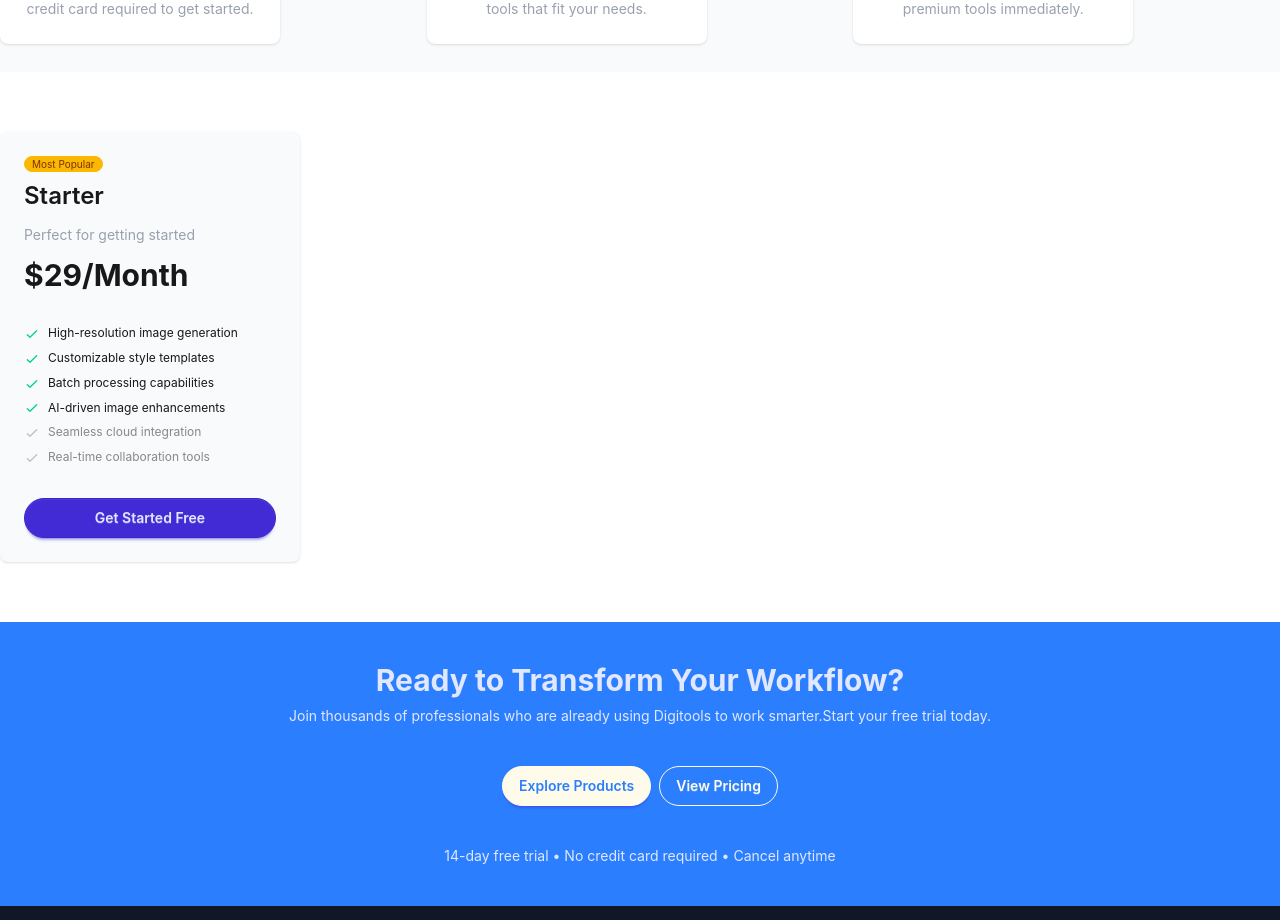
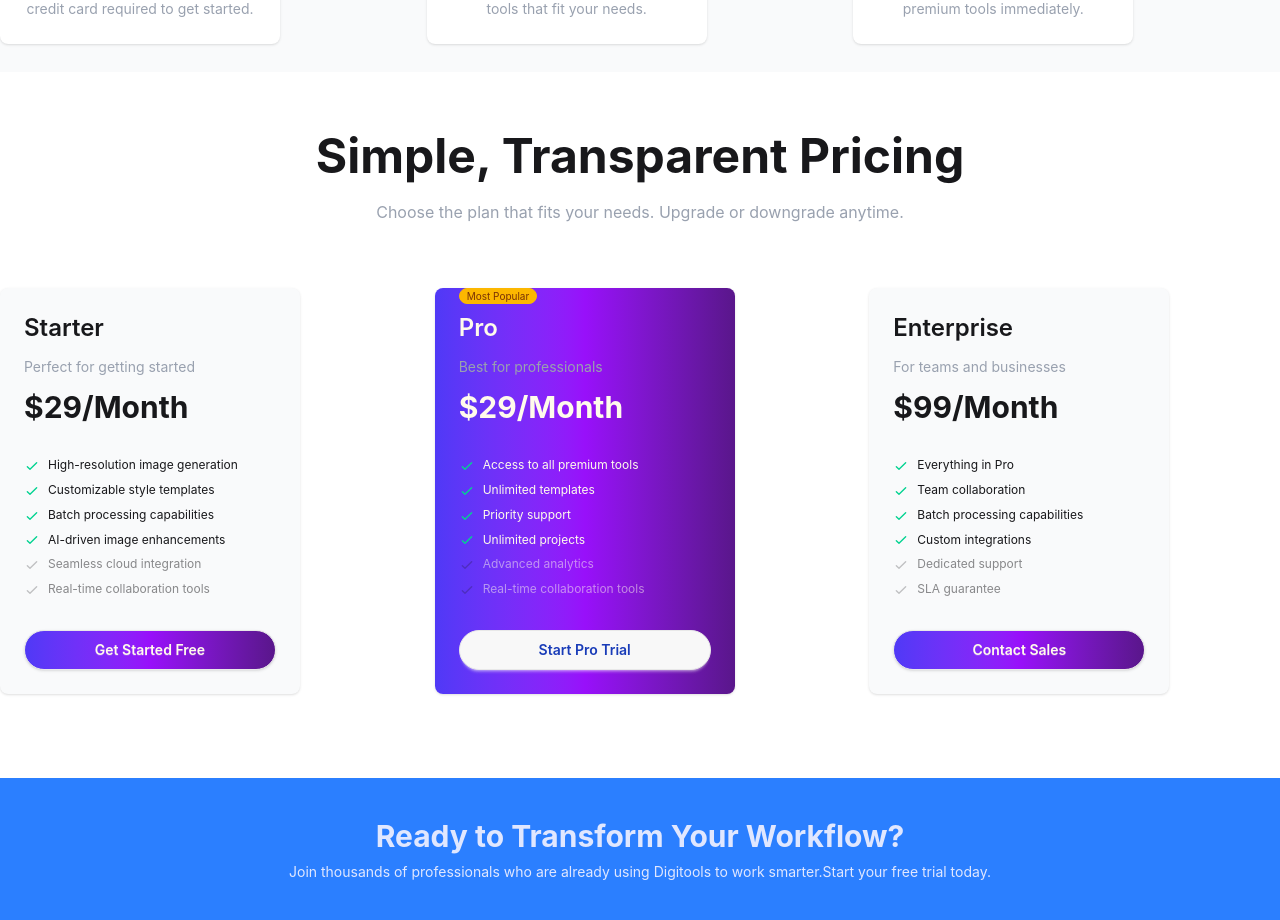
Before and after one commit to Sumona460/assignment-6, a React (Vite) app: page / in a window 1280 px wide. Shown: the part 3100-4020 px from the top of the page. Built offline with nearby package versions, Linux system fonts and the light colour scheme.

Commit message:
final touched up

```diff
--- a/src/components/Cards/Pricing.jsx
+++ b/src/components/Cards/Pricing.jsx
@@ -2,10 +2,17 @@ import React from 'react';
 
 const Pricing = () => {
     return (
-        <div className='my-15'>
-             <div className="card w-75 bg-gray-50 shadow-sm">
+        <div className='my-15 container mx-auto '>
+      <div className='text-center mb-5'>
+          <h2 className='text-5xl font-bold mb-5'>Simple, Transparent Pricing</h2>
+        <p className='text-gray-400 mb-10'>Choose the plan that fits your needs. Upgrade or downgrade anytime.</p>
+      </div>
+
+<section className='md:grid md:grid-cols-3 gap-6'>
+
+  <div className="card w-75 my-6 bg-gray-50 shadow-sm">
   <div className="card-body ">
-    <span className="badge badge-xs badge-warning">Most Popular</span>
+
     <div className="space-y-3">
       <h2 className="text-2xl font-semibold">Starter</h2>
       <p className='text-gray-400'>Perfect for getting started</p>
@@ -38,10 +45,97 @@ const Pricing = () => {
       </li>
     </ul>
     <div className="mt-6">
-      <button className="btn btn-primary btn-block rounded-full">Get Started Free</button>
+      <button className="btn bg-gradient-to-r from-indigo-600 via-purple-600 to-purple-900 shadow-sm text-amber-50 btn-block rounded-full">Get Started Free</button>
+    </div>
+</div>
+</div>
+
+
+ <div className="card w-75 my-6 bg-gradient-to-r from-indigo-600 via-purple-600 to-purple-900 shadow-sm text-amber-50">
+  <div className="card-body ">
+    <span className="badge badge-xs badge-warning items-center absolute top-0 ">Most Popular</span>
+    <div className="space-y-3">
+      <h2 className="text-2xl font-semibold">Pro</h2>
+      <p className='text-gray-400'>Best for professionals</p>
+      <span className="text-3xl font-bold">$29/Month</span>
+    </div>
+    <ul className="mt-6 flex flex-col gap-2 text-xs">
+      <li>
+        <svg xmlns="http://www.w3.org/2000/svg" className="size-4 me-2 inline-block text-success" fill="none" viewBox="0 0 24 24" stroke="currentColor"><path strokeLinecap="round" strokeLinejoin="round" strokeWidth="2" d="M5 13l4 4L19 7" /></svg>
+        <span>Access to all premium tools</span>
+      </li>
+      <li>
+        <svg xmlns="http://www.w3.org/2000/svg" className="size-4 me-2 inline-block text-success" fill="none" viewBox="0 0 24 24" stroke="currentColor"><path strokeLinecap="round" strokeLinejoin="round" strokeWidth="2" d="M5 13l4 4L19 7" /></svg>
+        <span>Unlimited templates</span>
+      </li>
+      <li>
+        <svg xmlns="http://www.w3.org/2000/svg" className="size-4 me-2 inline-block text-success" fill="none" viewBox="0 0 24 24" stroke="currentColor"><path strokeLinecap="round" strokeLinejoin="round" strokeWidth="2" d="M5 13l4 4L19 7" /></svg>
+        <span>Priority support</span>
+      </li>
+      <li>
+        <svg xmlns="http://www.w3.org/2000/svg" className="size-4 me-2 inline-block text-success" fill="none" viewBox="0 0 24 24" stroke="currentColor"><path strokeLinecap="round" strokeLinejoin="round" strokeWidth="2" d="M5 13l4 4L19 7" /></svg>
+        <span>Unlimited projects</span>
+      </li>
+      <li className="opacity-50">
+        <svg xmlns="http://www.w3.org/2000/svg" className="size-4 me-2 inline-block text-base-content/50" fill="none" viewBox="0 0 24 24" stroke="currentColor"><path strokeLinecap="round" strokeLinejoin="round" strokeWidth="2" d="M5 13l4 4L19 7" /></svg>
+        <span className="">Advanced analytics</span>
+      </li>
+      <li className="opacity-50">
+        <svg xmlns="http://www.w3.org/2000/svg" className="size-4 me-2 inline-block text-base-content/50" fill="none" viewBox="0 0 24 24" stroke="currentColor"><path strokeLinecap="round" strokeLinejoin="round" strokeWidth="2" d="M5 13l4 4L19 7" /></svg>
+        <span className="">Real-time collaboration tools</span>
+      </li>
+    </ul>
+    <div className="mt-6">
+      <button className="btn text-blue-800 btn-block rounded-full">Start Pro Trial</button>
     </div>
   </div>
 </div>
+
+
+<div className="card w-75 my-6 bg-gray-50 shadow-sm">
+  <div className="card-body ">
+
+    <div className="space-y-3">
+      <h2 className="text-2xl font-semibold">Enterprise</h2>
+      <p className='text-gray-400'>For teams and businesses</p>
+      <span className="text-3xl font-bold">$99/Month</span>
+    </div>
+    <ul className="mt-6 flex flex-col gap-2 text-xs">
+      <li>
+        <svg xmlns="http://www.w3.org/2000/svg" className="size-4 me-2 inline-block text-success" fill="none" viewBox="0 0 24 24" stroke="currentColor"><path strokeLinecap="round" strokeLinejoin="round" strokeWidth="2" d="M5 13l4 4L19 7" /></svg>
+        <span>Everything in Pro</span>
+      </li>
+      <li>
+        <svg xmlns="http://www.w3.org/2000/svg" className="size-4 me-2 inline-block text-success" fill="none" viewBox="0 0 24 24" stroke="currentColor"><path strokeLinecap="round" strokeLinejoin="round" strokeWidth="2" d="M5 13l4 4L19 7" /></svg>
+        <span>Team collaboration</span>
+      </li>
+      <li>
+        <svg xmlns="http://www.w3.org/2000/svg" className="size-4 me-2 inline-block text-success" fill="none" viewBox="0 0 24 24" stroke="currentColor"><path strokeLinecap="round" strokeLinejoin="round" strokeWidth="2" d="M5 13l4 4L19 7" /></svg>
+        <span>Batch processing capabilities</span>
+      </li>
+      <li>
+        <svg xmlns="http://www.w3.org/2000/svg" className="size-4 me-2 inline-block text-success" fill="none" viewBox="0 0 24 24" stroke="currentColor"><path strokeLinecap="round" strokeLinejoin="round" strokeWidth="2" d="M5 13l4 4L19 7" /></svg>
+        <span>Custom integrations</span>
+      </li>
+      <li className="opacity-50">
+        <svg xmlns="http://www.w3.org/2000/svg" className="size-4 me-2 inline-block text-base-content/50" fill="none" viewBox="0 0 24 24" stroke="currentColor"><path strokeLinecap="round" strokeLinejoin="round" strokeWidth="2" d="M5 13l4 4L19 7" /></svg>
+        <span className="">Dedicated support</span>
+      </li>
+      <li className="opacity-50">
+        <svg xmlns="http://www.w3.org/2000/svg" className="size-4 me-2 inline-block text-base-content/50" fill="none" viewBox="0 0 24 24" stroke="currentColor"><path strokeLinecap="round" strokeLinejoin="round" strokeWidth="2" d="M5 13l4 4L19 7" /></svg>
+        <span className="">SLA guarantee</span>
+      </li>
+    </ul>
+    <div className="mt-6">
+      <button className="btn bg-gradient-to-r from-indigo-600 via-purple-600 to-purple-900 shadow-sm text-amber-50 btn-block rounded-full">Contact Sales</button>
+    </div>
+</div>
+</div>
+</section>
+
+
+
+
         </div>
     );
 };
```
